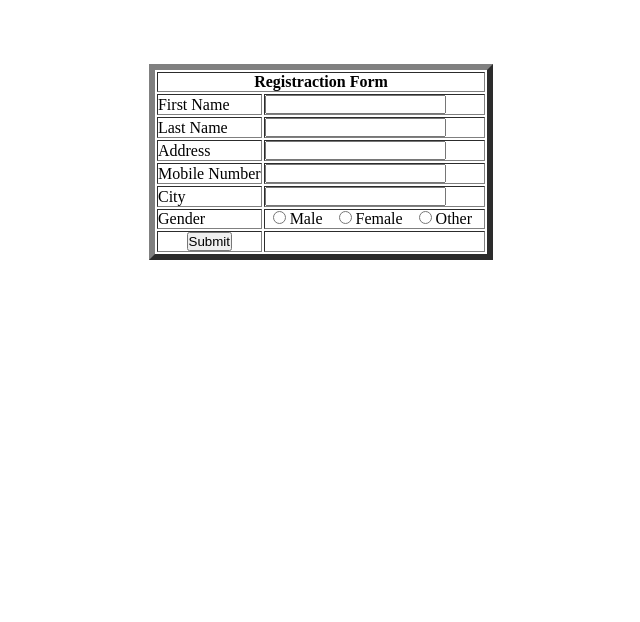
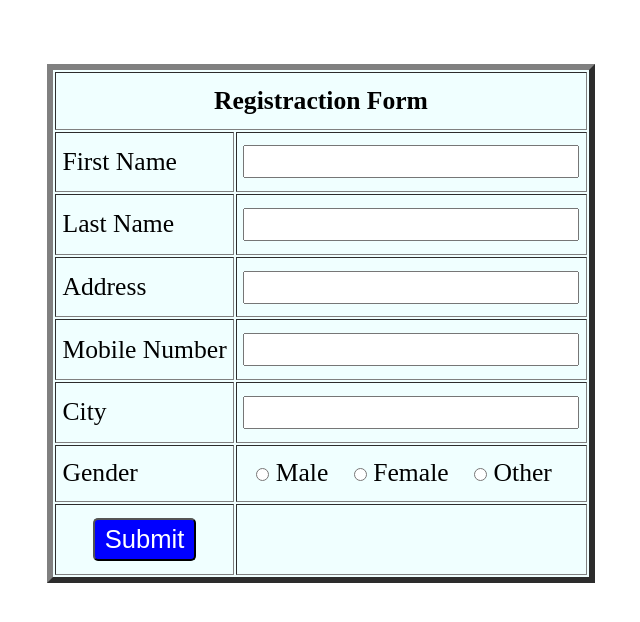
Before and after one commit to Manish-jadav/crud_js, a plain HTML site: page index.html in a window 1280 px wide. Shown: the whole page, without its empty margins (319-959 px from the left). Drawn offline with Linux system fonts and the light colour scheme.

Commit message:
Add files via upload

```diff
--- a/index.html
+++ b/index.html
@@ -10,7 +10,7 @@
             margin: 0;
             padding: 0;
             box-sizing: border-box;
-            /* font-size: 2vw; */
+            font-size: 2vw;
             /* background-color: antiquewhite; */
         }
 
@@ -21,21 +21,21 @@
             padding-top: 5%;
         }
 
-        /* table{
-            background-color:;
+        table{
+            background-color:azure
 
-        } */
-        /* td,
+        }
+        td,
         th {
           padding: 1vw 0.5vw;
-        } */
+        }
 
-        /* button {
+        button {
             background-color: blue;
-            color: white; */
-        /* padding: 5px 10px 5px 10px; */
-        /* border-radius: 5px; */
-        /* } */
+            color: white;
+          padding: 5px 10px 5px 10px;
+         border-radius: 5px;
+         }
     </style>
 </head>
 
```
